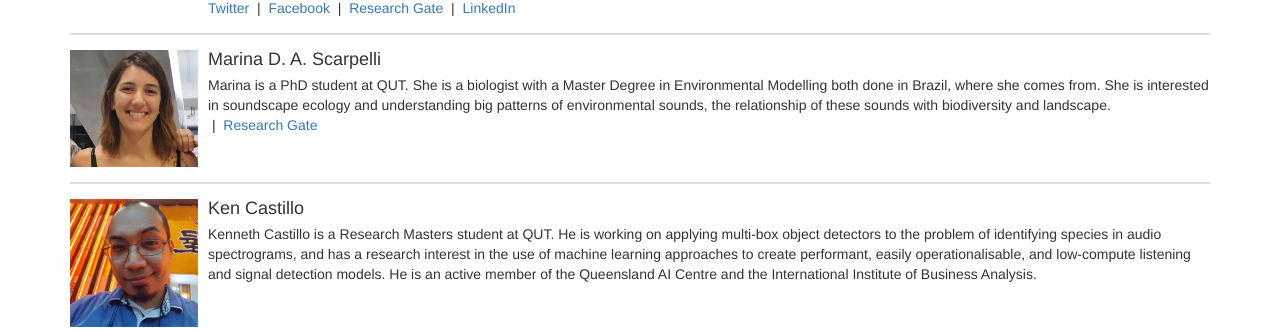
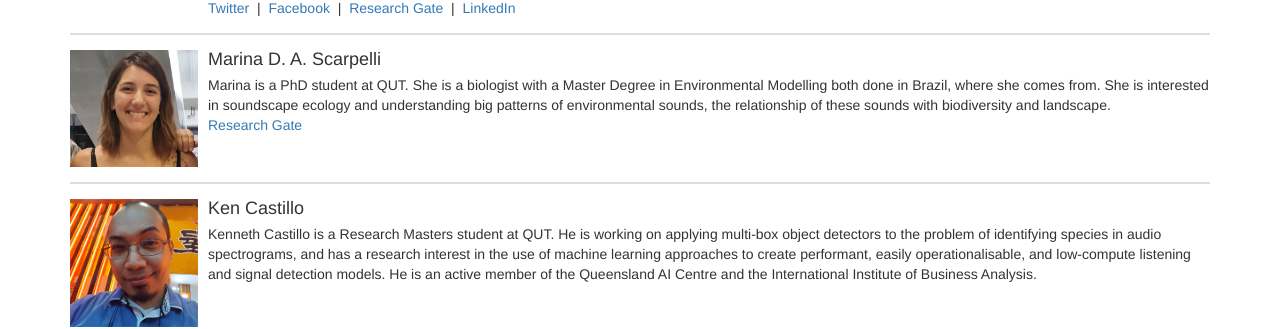
Before and after one commit to QutEcoacoustics/research-blog, a Jekyll site: the page built from people/people.html, in a window 1280 px wide and 900 px high, scrolled down 1804 px. Shown: the part 143-472 px from the top of the window. Built offline with Jekyll 4.4.1, drawn with Linux system fonts in a browser that asks for light colours; nearby versions of some CDN libraries.

Commit message:
Minor formatting

```diff
--- a/people/people.html
+++ b/people/people.html
@@ -174,7 +174,6 @@ title: Ecosounds | People
                         Marina is a PhD student at QUT. She is a biologist with a Master Degree in Environmental Modelling both done in Brazil, where she comes from.
                         She is interested in soundscape ecology and understanding big patterns of environmental sounds, the relationship of these sounds with biodiversity and landscape.
                         <br />
-                        &nbsp;|&nbsp;
                         <a href="https://www.researchgate.net/profile/Marina_Scarpelli">Research Gate</a>
             </div>
         </li>
```
